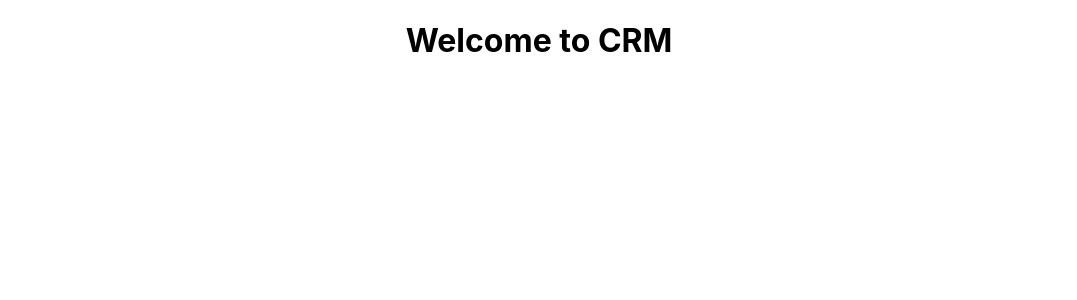
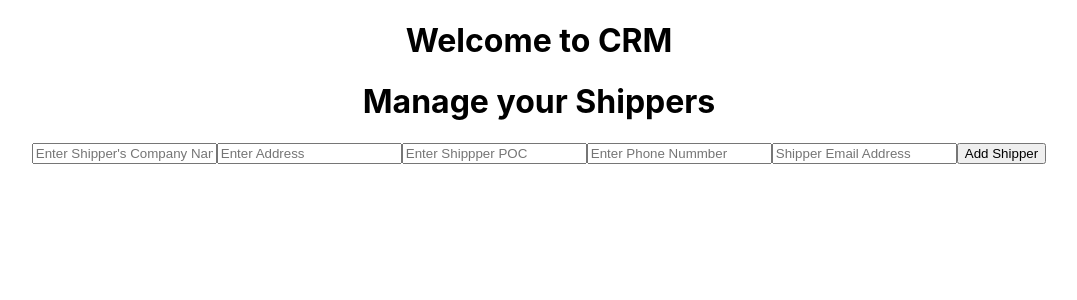
Before and after one commit to Sumeet1612/Primate-CRM-FE, a React (Create React App) app: page /Shippers in a window 1280 px wide. Before the commit this address had no page. Shown: the top 300 px of the page, without its empty margins (101-1178 px from the left). Built offline with nearby package versions, Linux system fonts and the light colour scheme.

Commit message:
Added Shipper page

```diff
--- a/src/App.js
+++ b/src/App.js
@@ -3,6 +3,7 @@ import './App.css';
 import NewLoad from './components/NewLoad';
 import EditLoad from './components/EditLoad';
 import Home from './components/Home';
+import Shippers from './components/Shippers'
 
 function App() {
   return (
@@ -13,6 +14,7 @@ function App() {
       <Route exact path="/" element={<Home/>}/>
       <Route path = "New" element = {<NewLoad/>}/>
       <Route path = "Edit" element = {<EditLoad/>}/>
+      <Route path = "Shippers" element = {<Shippers/>}/>
     </Routes>
     </BrowserRouter>
     </div>
--- a/src/components/Home.js
+++ b/src/components/Home.js
@@ -9,8 +9,7 @@ const handleNavigation=()=>{
 
 return(
     <>
-    <h1> Home Page1</h1>
-    <h2>Test</h2>
+    <h1> Home Page</h1>
     <label onClick={handleNavigation}>Create New Load</label>
     </>
 )
--- /dev/null
+++ b/src/components/Shippers.js
@@ -0,0 +1,88 @@
+import { useNavigate } from "react-router-dom";
+import { useState } from "react";
+
+function Shippers() {
+  const [shipperData, setShipperData] = useState({
+    shipperName: "",
+    shipperAddress: "",
+    shipperPOC: "",
+    shipperPhoneNumber: "",
+    shipperEmail: "",
+  });
+  const nav = useNavigate();
+  const handleNavigation = () => {
+    nav("/shippers");
+  };
+
+  const handleChange = (e) => {
+    let value = e.target.value;
+    let feildName = e.target.name;
+
+    setShipperData((state) => {
+      return { ...state, [feildName]: value };
+    });
+  };
+
+  const handleSubmit = () => {
+    console.log("button clicked");
+    console.log(shipperData);
+    localStorage.setItem("shipperData", JSON.stringify(shipperData));
+    setShipperData({
+      shipperName: "",
+      shipperAddress: "",
+      shipperPOC: "",
+      shipperPhoneNumber: "",
+      shipperEmail: "",
+    });
+  };
+
+  return (
+    <>
+      <h1>Manage your Shippers</h1>
+      <div>
+        <input
+          type="text"
+          placeholder="Enter Shipper's Company Name"
+          name="shipperName"
+          value={shipperData.shipperName}
+          onChange={handleChange}
+        />
+
+        <input
+          type="text"
+          placeholder="Enter Address"
+          name="shipperAddress"
+          value={shipperData.shipperAddress}
+          onChange={handleChange}
+        />
+
+        <input
+          type="text"
+          placeholder="Enter Shippper POC"
+          name="shipperPOC"
+          value={shipperData.shipperPOC}
+          onChange={handleChange}
+        />
+
+        <input
+          type="text"
+          placeholder="Enter Phone Nummber"
+          name="shipperPhoneNumber"
+          value={shipperData.shipperPhoneNumber}
+          onChange={handleChange}
+        />
+
+        <input
+          type="email"
+          placeholder="Shipper Email Address"
+          name="shipperEmail"
+          value={shipperData.shipperEmail}
+          onChange={handleChange}
+        />
+
+        <button onClick={handleSubmit}> Add Shipper </button>
+      </div>
+    </>
+  );
+}
+export default Shippers;
```
